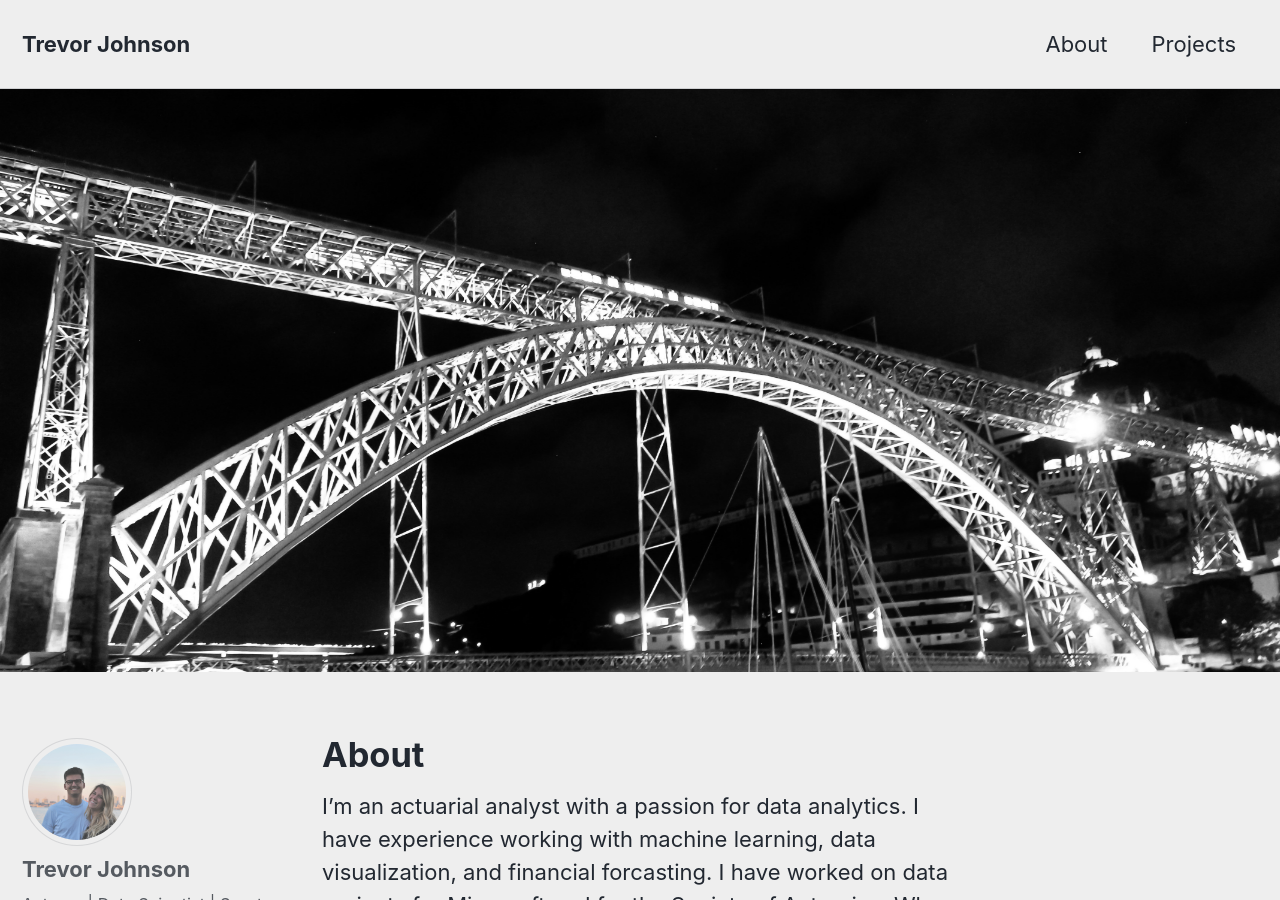
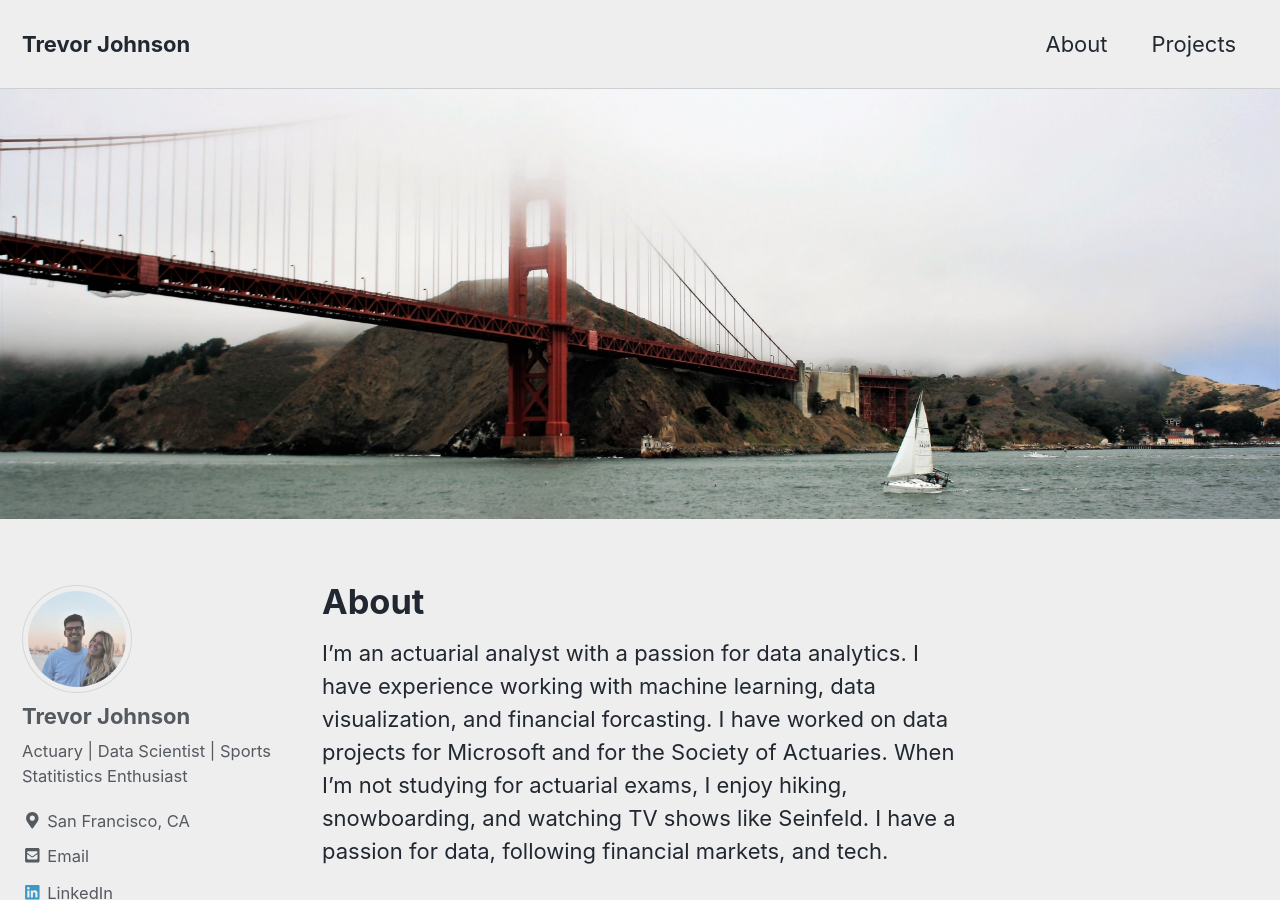
Before and after one commit to trevor-johnson/tpjohnson.github.io, a Jekyll site: the page built from _pages/about.md, in a window 1280 px wide and 900 px high. Built offline with Jekyll 4.4.1, drawn with Linux system fonts in a browser that asks for light colours; cached includes are drawn as plain includes; nearby versions of some CDN libraries.

Commit message:
new push 5

```diff
--- a/_pages/about.md
+++ b/_pages/about.md
@@ -2,7 +2,7 @@
 title: "About"
 permalink: /about/
 header:
-    image: "/images/ponteLuis.jpg"
+    image: "/images/ggBridge.jpg"
 ---
 
 
```
Also changed, not shown: images/bayBridge.jpg (added), images/ggBridge.jpg (added).
